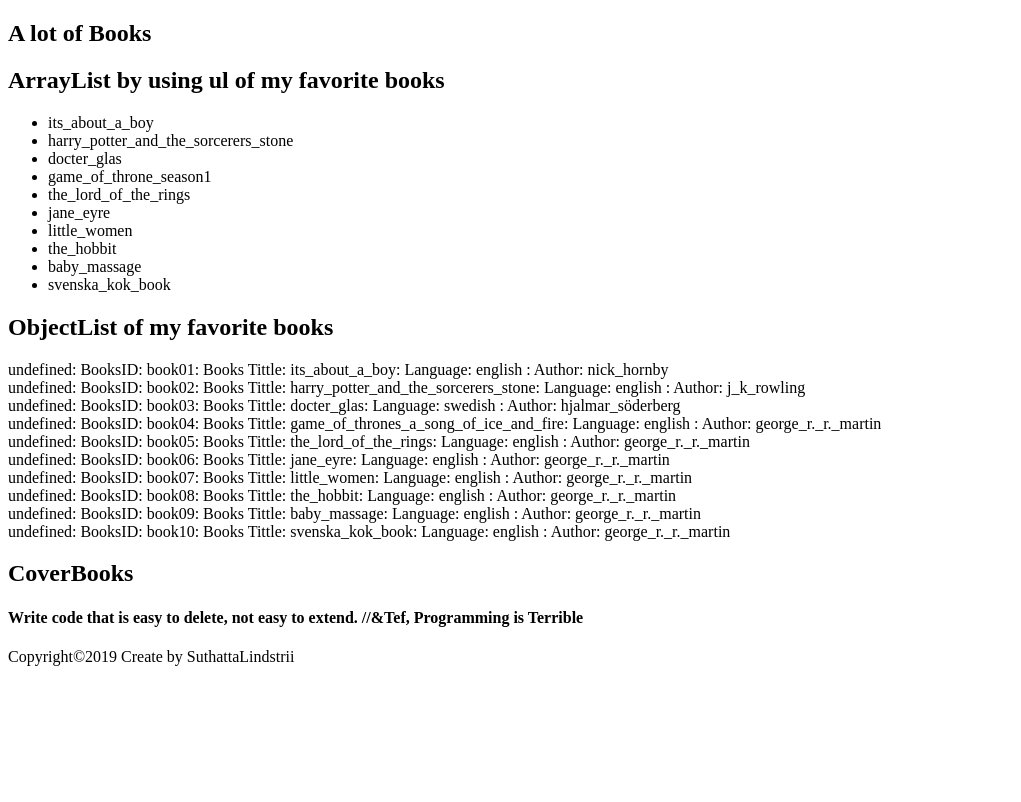
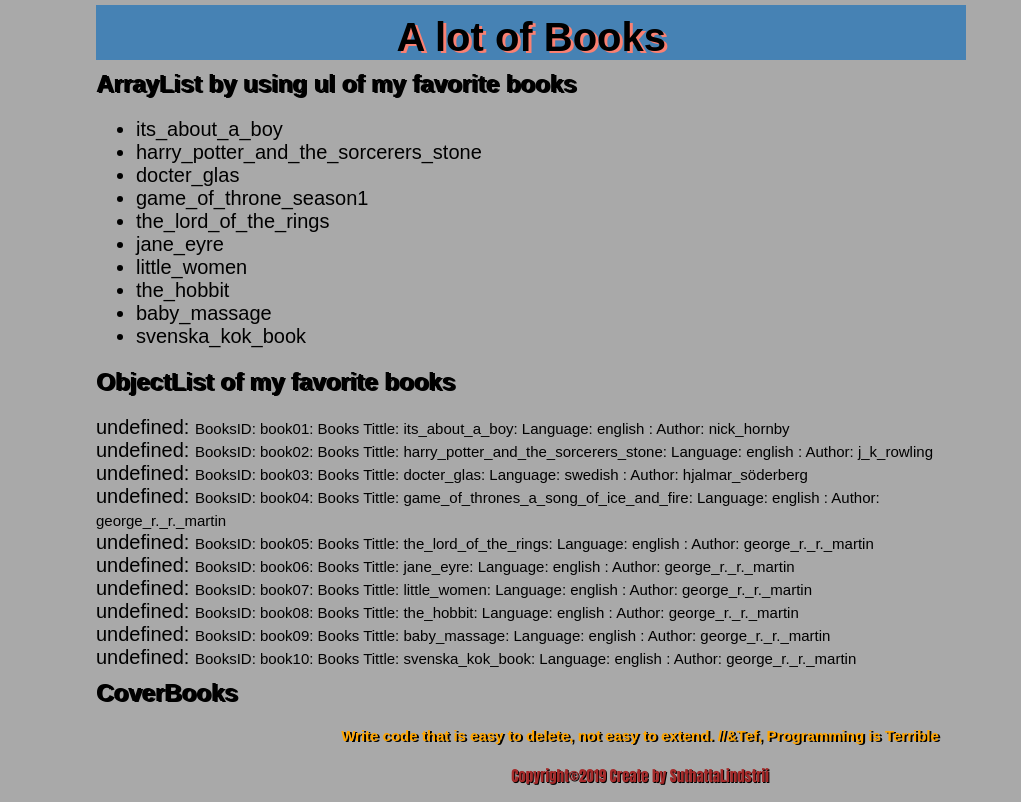
Before and after one commit to suthatta/hyf-javascript2, a plain HTML site: page week01/index.html in a window 1280 px wide. Shown: the whole page, without its empty margins (0-1021 px from the left). Drawn offline with Linux system fonts and the light colour scheme.

Commit message:
added style.css

```diff
--- a/week01/style.css
+++ b/week01/style.css
@@ -1 +1,69 @@
-h1
+body {
+  font-family:Arial,Helvettica,sans-serif;
+  background-color: darkgrey;
+  width:85%;
+  margin:auto;
+  padding:auto;
+  font-size: 20px;
+  height: 65%;
+ }
+
+ header {
+  width:85%;
+  background-color:black;
+  color:white;
+  margin-right:auto;
+  margin-left:auto;
+  padding:10px;
+  overflow:hidden;
+ }
+ h1 {
+  font-size:2em;
+  margin:0;
+  padding:0;
+  padding-top:10px;
+  text-shadow: 3px 2px Salmon;
+  text-align: center;
+ }
+
+ h2 {
+  font-size:1.2em;
+  margin-top:10px;
+  margin-bottom: 0px;
+  text-shadow: 2px 1px black;
+ }
+
+
+ footer h4 {
+  font-family:Arial,Helvettica,sans-serif;
+   color: orange;
+   text-shadow: 2px 1px black;
+ }
+span {
+  font-size: 15px;
+  margin:0;
+  margin-bottom: 0px;
+}
+ p #demo {font-size: 20px;}
+/* #id*/
+ul #proList{list-style-position: inside}
+/* .class */
+li.item{list-style:none; padding:5px;}
+section { width:80%;
+height: 75%;}
+
+footer {
+  font-family: Impact, Haettenschweiler, 'Arial Narrow Bold', sans-serif;
+  font-size: 15px;
+  text-align: center;
+  color: brown;
+	list-style-type: none;
+	margin-bottom:10px;
+  margin-top:0;
+  text-shadow: 1px 1px black;
+}
+
+.top {
+background-color: steelblue;
+margin-top:5px;
+}
```
